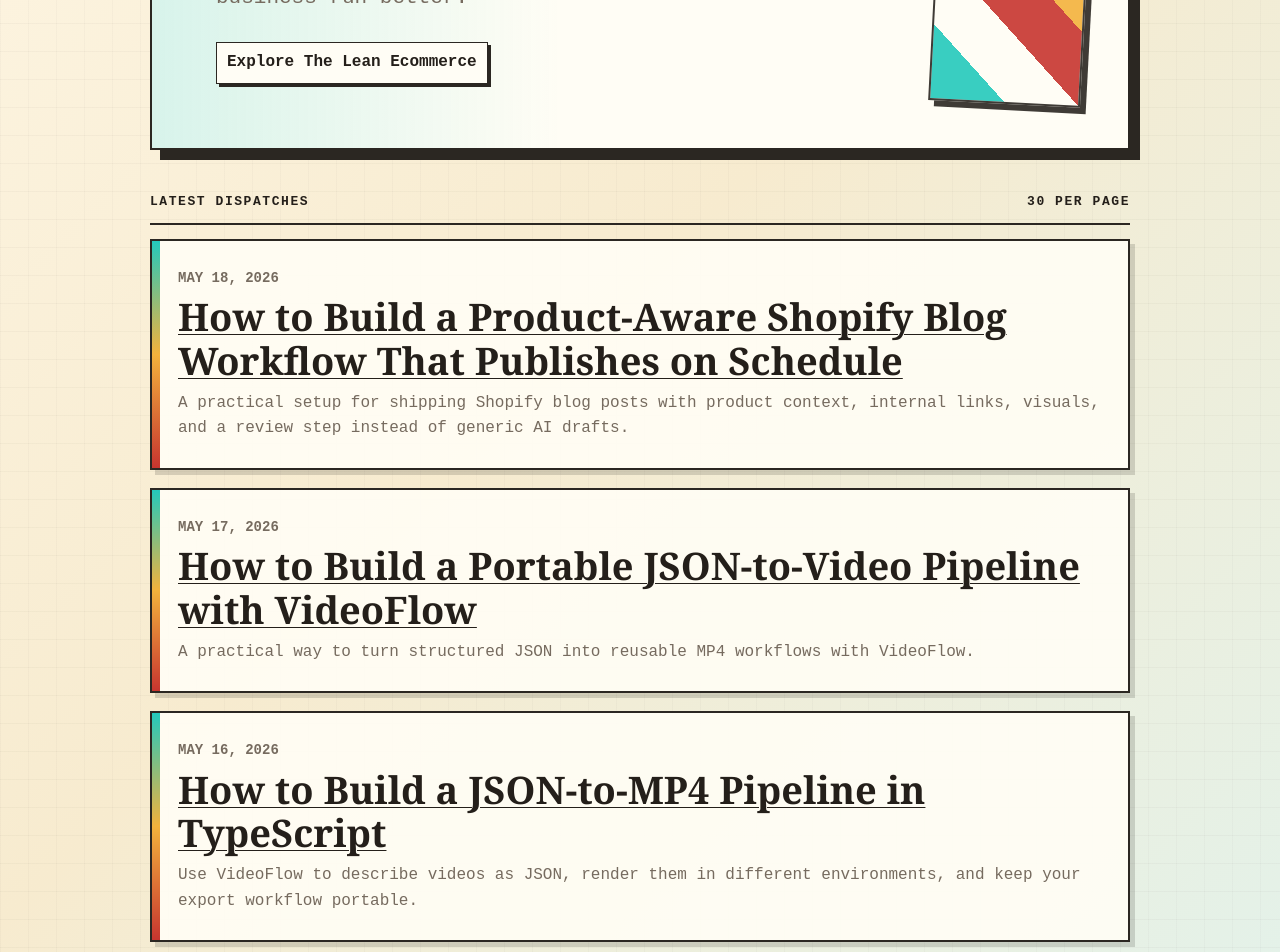
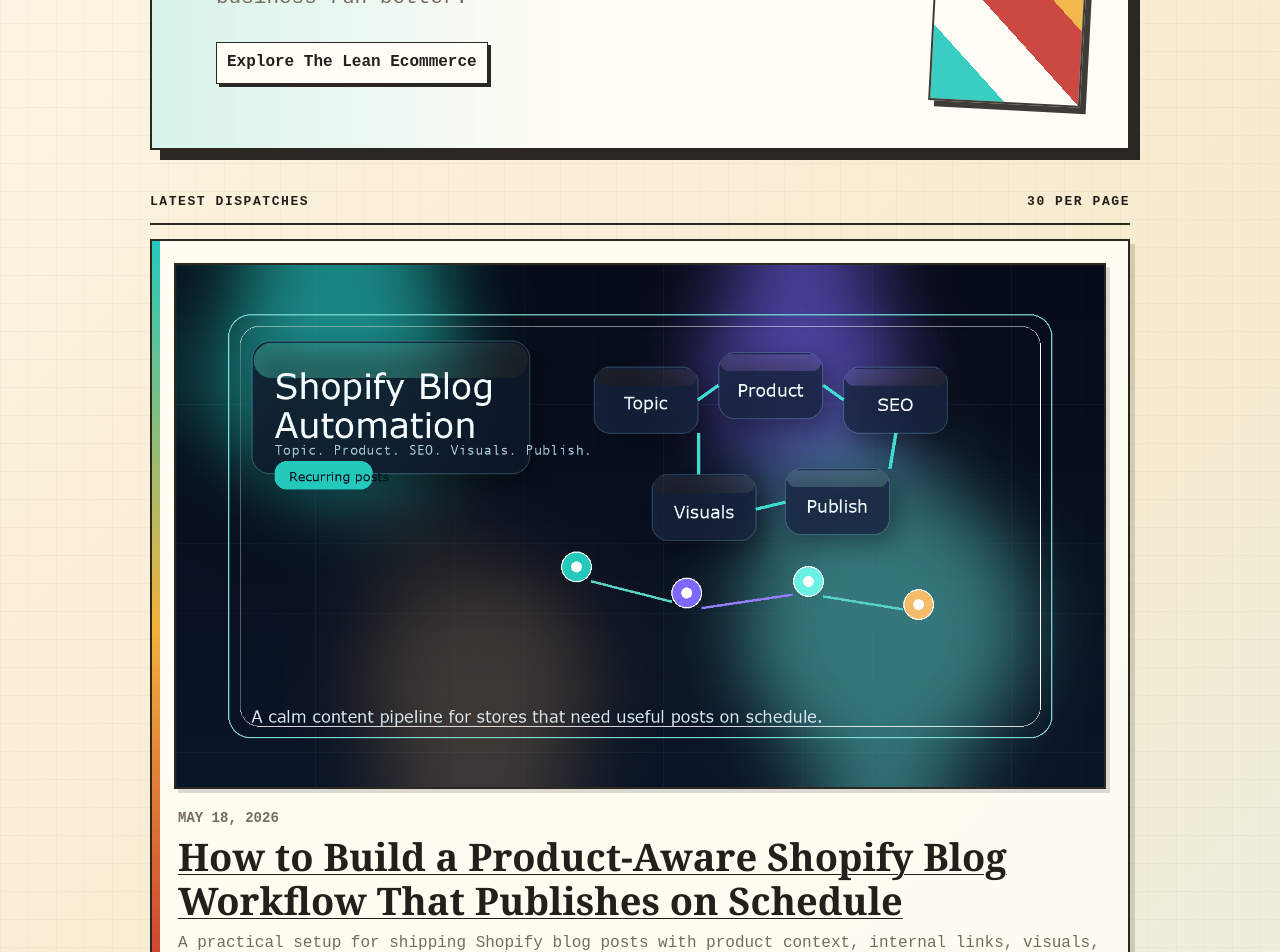
Before and after one commit to the-lean-ecommerce/blog, a Jekyll site: the page built from index.html, in a window 1280 px wide. Shown: the part 593-1545 px from the top of the page. Built offline with Jekyll 4.4.1, drawn with Linux system fonts in a browser that asks for light colours; the list of posts is cut into pages by our own code.

Commit message:
Add SEO metadata and post thumbnails

```diff
--- a/_includes/head.html
+++ b/_includes/head.html
@@ -1,16 +1,35 @@
 <meta charset="utf-8">
 <meta name="viewport" content="width=device-width, initial-scale=1">
+{% assign seo_title = site.title %}
+{% if page.title %}
+  {% assign seo_title = page.title | append: " | " | append: site.title %}
+{% endif %}
+{% assign seo_description = page.description | default: site.description %}
+{% assign seo_url = page.canonical_url | default: page.url | absolute_url %}
+{% assign seo_image = page.image | default: "/assets/img/logo.png" | absolute_url %}
 
 <title>
-  {% if page.title %}
-    {{ page.title }} | {{ site.title }}
-  {% else %}
-    {{ site.title }}
-  {% endif %}
+  {{ seo_title }}
 </title>
 
-<meta name="description" content="{{ page.description | default: site.description }}">
+<meta name="description" content="{{ seo_description | escape }}">
 <meta name="google-site-verification" content="clCBMUwyNAviP3u7k3PWFPfXc6PLe-xu5XsoouS7xo8">
+<link rel="canonical" href="{{ seo_url }}">
+
+<meta property="og:site_name" content="{{ site.title | escape }}">
+<meta property="og:title" content="{{ seo_title | escape }}">
+<meta property="og:description" content="{{ seo_description | escape }}">
+<meta property="og:type" content="{% if page.layout == 'post' %}article{% else %}website{% endif %}">
+<meta property="og:url" content="{{ seo_url }}">
+<meta property="og:image" content="{{ seo_image }}">
+{% if page.layout == "post" %}
+<meta property="article:published_time" content="{{ page.date | date_to_xmlschema }}">
+{% endif %}
+
+<meta name="twitter:card" content="summary_large_image">
+<meta name="twitter:title" content="{{ seo_title | escape }}">
+<meta name="twitter:description" content="{{ seo_description | escape }}">
+<meta name="twitter:image" content="{{ seo_image }}">
 
 <link rel="icon" type="image/png" href="{{ '/assets/img/logo.png' | relative_url }}">
 <link rel="apple-touch-icon" href="{{ '/assets/img/logo.png' | relative_url }}">
--- a/_layouts/post.html
+++ b/_layouts/post.html
@@ -12,6 +12,10 @@ layout: default
     {% if page.description %}
       <p class="post-description">{{ page.description }}</p>
     {% endif %}
+
+    {% if page.image %}
+      <img class="post-hero-image" src="{{ page.image | relative_url }}" alt="">
+    {% endif %}
   </header>
 
   <div class="post-content">
--- a/assets/css/main.css
+++ b/assets/css/main.css
@@ -312,6 +312,31 @@ a {
   box-shadow: 5px 5px 0 var(--shadow);
 }
 
+.post-card-thumb {
+  display: block;
+  margin: -4px -4px 18px;
+  border: 2px solid var(--border);
+  background: var(--surface);
+  box-shadow: 4px 4px 0 var(--shadow);
+}
+
+.post-card-thumb img {
+  display: block;
+  width: 100%;
+  aspect-ratio: 16 / 9;
+  object-fit: cover;
+}
+
+.post-hero-image {
+  display: block;
+  width: 100%;
+  max-height: 430px;
+  margin-top: 26px;
+  border: 2px solid var(--border);
+  object-fit: cover;
+  box-shadow: 5px 5px 0 var(--shadow);
+}
+
 .site-footer {
   display: flex;
   justify-content: space-between;
--- a/index.html
+++ b/index.html
@@ -19,6 +19,12 @@ title: Blog
   {% assign posts = paginator.posts | default: site.posts %}
   {% for post in posts %}
     <article class="post-card">
+      {% if post.image %}
+        <a class="post-card-thumb" href="{{ post.url | relative_url }}" aria-label="{{ post.title }}">
+          <img src="{{ post.image | relative_url }}" alt="">
+        </a>
+      {% endif %}
+      <div class="post-card-body">
         <p class="post-date">{{ post.date | date: "%B %-d, %Y" }}</p>
         <h2>
           <a href="{{ post.url | relative_url }}">{{ post.title }}</a>
@@ -27,6 +33,7 @@ title: Blog
         {% if post.description %}
           <p>{{ post.description }}</p>
         {% endif %}
+      </div>
     </article>
   {% endfor %}
 </section>
```
Lines whose indentation alone changed are shown as unchanged.
